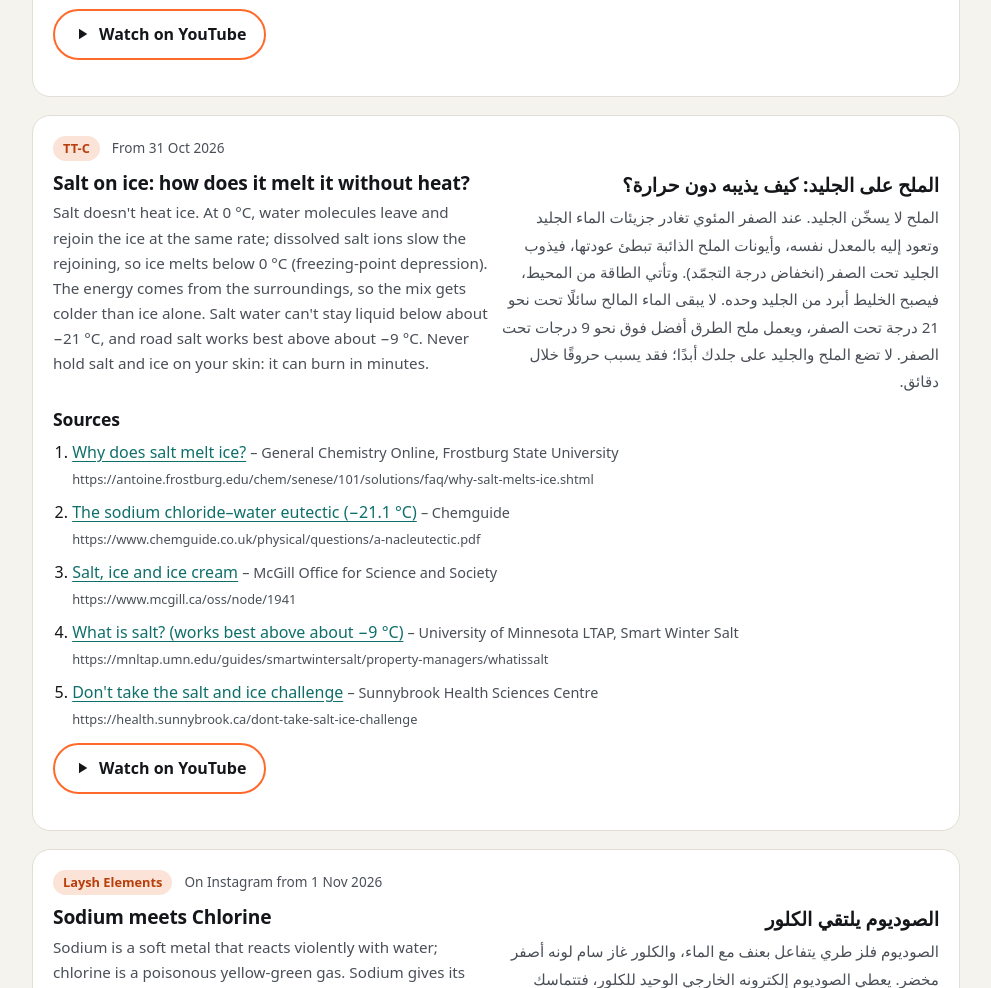
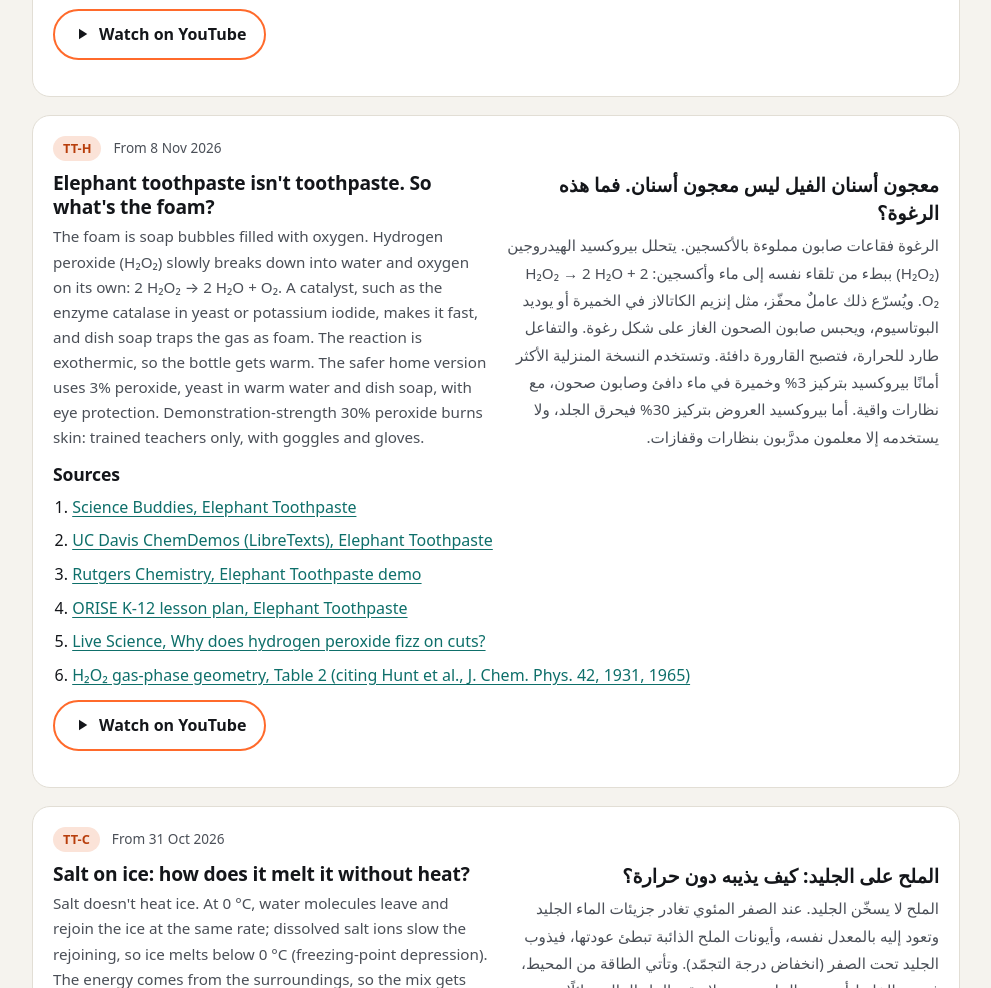
Before and after one commit to layshlab/layshlab.github.io, a plain HTML site: page sources.html in a window 1280 px wide. Shown: the part 6956-7944 px from the top of the page, without its empty margins (144-1135 px from the left). Drawn offline with Linux system fonts and the light colour scheme.

Commit message:
Sources: add Elephant toothpaste (TT-H)

```diff
--- a/sources.html
+++ b/sources.html
@@ -282,6 +282,16 @@ td code{display:inline-block;margin-bottom:4px}
 <ol class="src"><li><a href="https://www.nobelprize.org/prizes/medicine/2021/press-release/" rel="noopener">Nobel Prize in Physiology or Medicine 2021, press release</a></li><li><a href="https://www.nobelprize.org/uploads/2025/04/julius-lecture.pdf" rel="noopener">Julius, D. Nobel lecture</a></li><li><a href="https://www.nature.com/articles/39807" rel="noopener">Caterina, M. et al. (1997). The capsaicin receptor. Nature 389, 816</a></li><li><a href="https://www.sciencedirect.com/science/article/abs/pii/S0031938419301453" rel="noopener">Nolden, A., Lenart, G. &amp; Hayes, J. (2019). Putting out the fire. Physiology &amp; Behavior 208, 112557</a></li><li><a href="https://www.spandidos-publications.com/10.3892/etm.2019.7513/download" rel="noopener">Ilie, M. et al. (2019). Exp. Ther. Med.</a></li><li><a href="https://extension.psu.edu/hot-peppers-preserving-the-heat" rel="noopener">Penn State Extension, Hot Peppers</a></li></ol>
 <p class="watch"><a class="btn" href="https://youtube.com/shorts/5PhOv96d7zI" rel="noopener"><svg viewBox="0 0 24 24" aria-hidden="true"><path fill="currentColor" d="M8 5v14l11-7z"/></svg><span>Watch on YouTube</span></a></p>
 </article>
+<article class="video" id="elephant-toothpaste" aria-labelledby="elephant-toothpaste-t">
+<div class="video-head"><span class="tag">TT-H</span><span class="date">From 8 Nov 2026</span></div>
+<div class="titles">
+<div><h2 id="elephant-toothpaste-t">Elephant toothpaste isn&#x27;t toothpaste. So what&#x27;s the foam?</h2><p>The foam is soap bubbles filled with oxygen. Hydrogen peroxide (H₂O₂) slowly breaks down into water and oxygen on its own: 2 H₂O₂ → 2 H₂O + O₂. A catalyst, such as the enzyme catalase in yeast or potassium iodide, makes it fast, and dish soap traps the gas as foam. The reaction is exothermic, so the bottle gets warm. The safer home version uses 3% peroxide, yeast in warm water and dish soap, with eye protection. Demonstration-strength 30% peroxide burns skin: trained teachers only, with goggles and gloves.</p></div>
+<div lang="ar" dir="rtl"><h2>معجون أسنان الفيل ليس معجون أسنان. فما هذه الرغوة؟</h2><p>الرغوة فقاعات صابون مملوءة بالأكسجين. يتحلل بيروكسيد الهيدروجين (H₂O₂) ببطء من تلقاء نفسه إلى ماء وأكسجين: 2 H₂O₂ → 2 H₂O + O₂. ويُسرّع ذلك عاملٌ محفّز، مثل إنزيم الكاتالاز في الخميرة أو يوديد البوتاسيوم، ويحبس صابون الصحون الغاز على شكل رغوة. والتفاعل طارد للحرارة، فتصبح القارورة دافئة. وتستخدم النسخة المنزلية الأكثر أمانًا بيروكسيد بتركيز 3% وخميرة في ماء دافئ وصابون صحون، مع نظارات واقية. أما بيروكسيد العروض بتركيز 30% فيحرق الجلد، ولا يستخدمه إلا معلمون مدرَّبون بنظارات وقفازات.</p></div>
+</div>
+<h3>Sources</h3>
+<ol class="src"><li><a href="https://www.sciencebuddies.org/stem-activities/elephant-toothpaste" rel="noopener">Science Buddies, Elephant Toothpaste</a></li><li><a href="https://chem.libretexts.org/Courses/University_of_California_Davis/UCDemos/Elephant_Toothpaste" rel="noopener">UC Davis ChemDemos (LibreTexts), Elephant Toothpaste</a></li><li><a href="https://chem.rutgers.edu/cldf-demos/1019-cldf-demo-elephant-toothpaste" rel="noopener">Rutgers Chemistry, Elephant Toothpaste demo</a></li><li><a href="https://orise.orau.gov/k12/documents/lesson-plans/elephant-toothpaste.pdf" rel="noopener">ORISE K-12 lesson plan, Elephant Toothpaste</a></li><li><a href="https://livescience.com/33061-why-does-hydrogen-peroxide-fizz-on-cuts.html" rel="noopener">Live Science, Why does hydrogen peroxide fizz on cuts?</a></li><li><a href="https://arxiv.org/pdf/2503.03385" rel="noopener">H₂O₂ gas-phase geometry, Table 2 (citing Hunt et al., J. Chem. Phys. 42, 1931, 1965)</a></li></ol>
+<p class="watch"><a class="btn" href="https://youtube.com/shorts/4szT2zLFrWw" rel="noopener"><svg viewBox="0 0 24 24" aria-hidden="true"><path fill="currentColor" d="M8 5v14l11-7z"/></svg><span>Watch on YouTube</span></a></p>
+</article>
 
 <article class="video" id="salt-ice" aria-labelledby="salt-ice-t">
 <div class="video-head"><span class="tag">TT-C</span><span class="date">From 31 Oct 2026</span></div>
```
